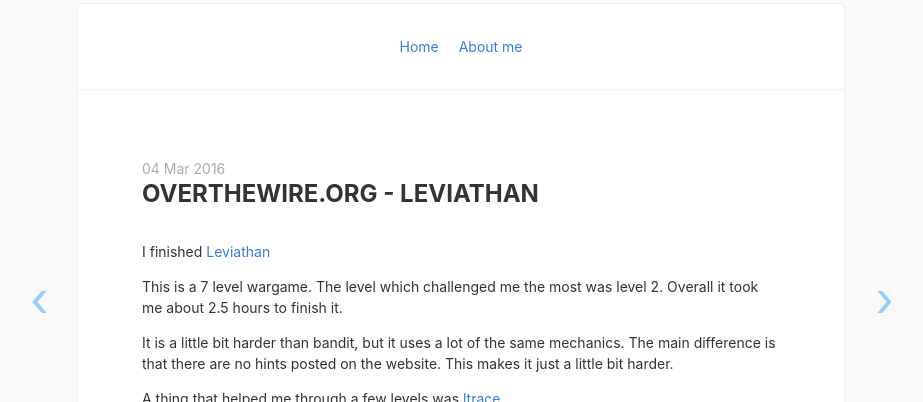
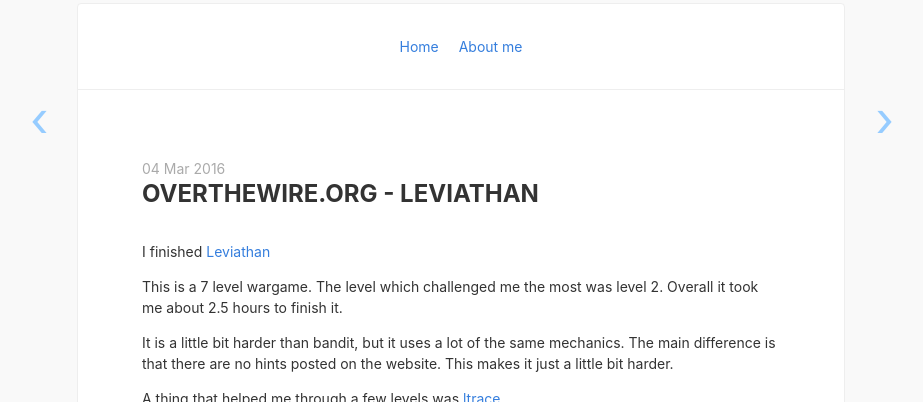
Before and after one commit to droptableuser/droptableuser.github.io, a Jekyll site: the page built from _posts/2016-03-04-otw-leviathan.md, in a window 1280 px wide. Shown: the part 155-557 px from the top of the page, without its empty margins (179-1102 px from the left). Built offline with Jekyll 4.4.1, drawn with Linux system fonts in a browser that asks for light colours; nearby versions of some CDN libraries.

Commit message:
Update style.css
fix issue with text behind navigation div

```diff
--- a/stylesheets/style.css
+++ b/stylesheets/style.css
@@ -1,7 +1,11 @@
 @import "https://unpkg.com/tachyons@4.6.1/css/tachyons.min.css";
 
 .bg-super-white { background: #f9f9f9; }
-.top-50 { top: 50% }
+.top-50 {
+  top: 30%;
+  height: 1%;
+  padding-bottom: 1rem;
+}
 .link:hover { background: url(/images/line.png) repeat-x left bottom; }
 
 /* Markdown styles */
```
